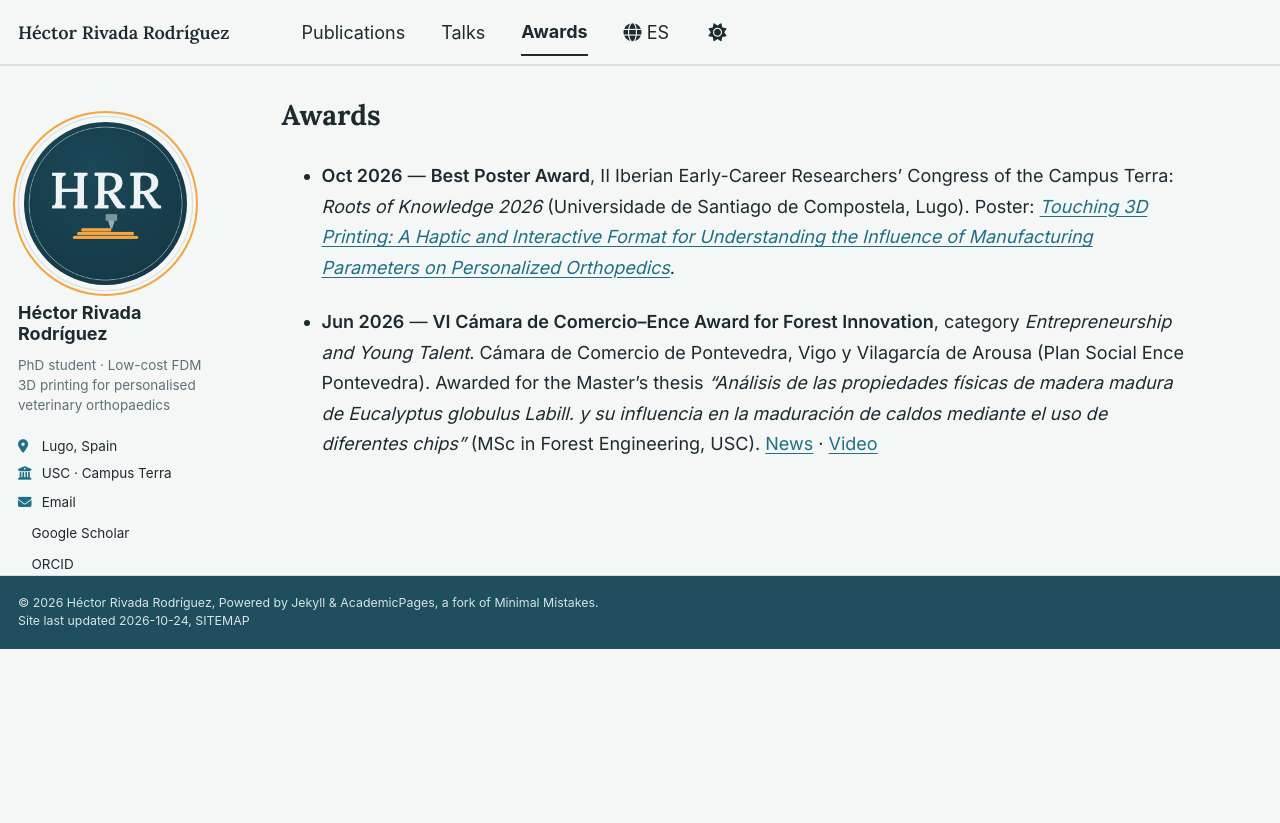
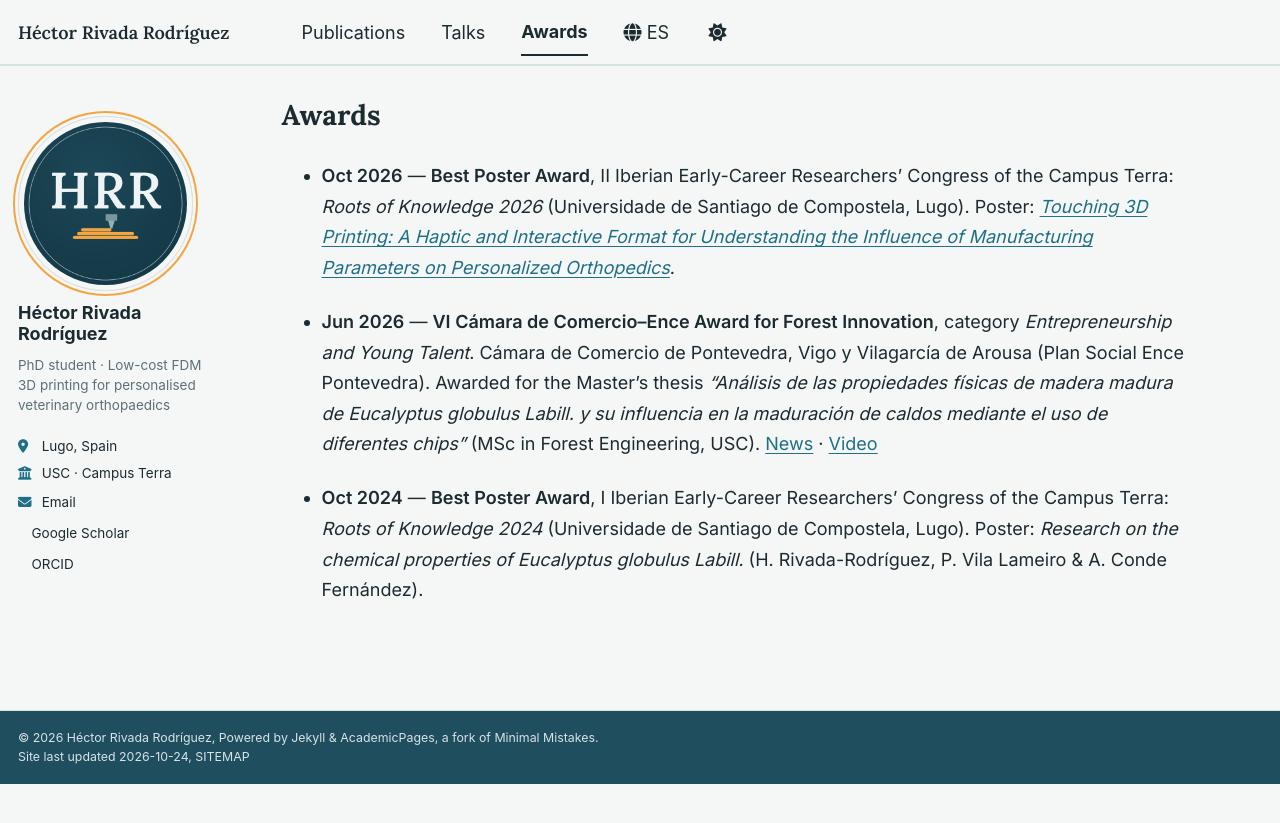
Before and after one commit to Hrivada/hrivada.github.io, a Jekyll site: the page built from _pages/awards.md, in a window 1280 px wide. Shown: the top 823 px of the page. Built offline with Jekyll 4.4.1, drawn with Linux system fonts in a browser that asks for light colours; a style sheet for code colours, icons or effects is not loaded.

Commit message:
Update awards.md

```diff
--- a/_pages/awards.md
+++ b/_pages/awards.md
@@ -8,3 +8,5 @@ lang: en
 - **Oct 2026** — **Best Poster Award**, II Iberian Early-Career Researchers' Congress of the Campus Terra: *Roots of Knowledge 2026* (Universidade de Santiago de Compostela, Lugo). Poster: [*Touching 3D Printing: A Haptic and Interactive Format for Understanding the Influence of Manufacturing Parameters on Personalized Orthopedics*](/talks/2026-10-21-campus-terra-haptic-poster).
 
 - **Jun 2026** — **VI Cámara de Comercio–Ence Award for Forest Innovation**, category *Entrepreneurship and Young Talent*. Cámara de Comercio de Pontevedra, Vigo y Vilagarcía de Arousa (Plan Social Ence Pontevedra). Awarded for the Master's thesis *"Análisis de las propiedades físicas de madera madura de Eucalyptus globulus Labill. y su influencia en la maduración de caldos mediante el uso de diferentes chips"* (MSc in Forest Engineering, USC). [News](https://www.camarapvv.com/index.php?option=com_content&view=article&id=3146%3A2026-06-11-12-10-54&catid=1%3Anoticias&Itemid=125&lang=es) · [Video](https://www.instagram.com/reel/DaP68FYhlPl/)
+
+- **Oct 2024** — **Best Poster Award**, I Iberian Early-Career Researchers' Congress of the Campus Terra: *Roots of Knowledge 2024* (Universidade de Santiago de Compostela, Lugo). Poster: *Research on the chemical properties of Eucalyptus globulus Labill.* (H. Rivada-Rodríguez, P. Vila Lameiro & A. Conde Fernández).
```
